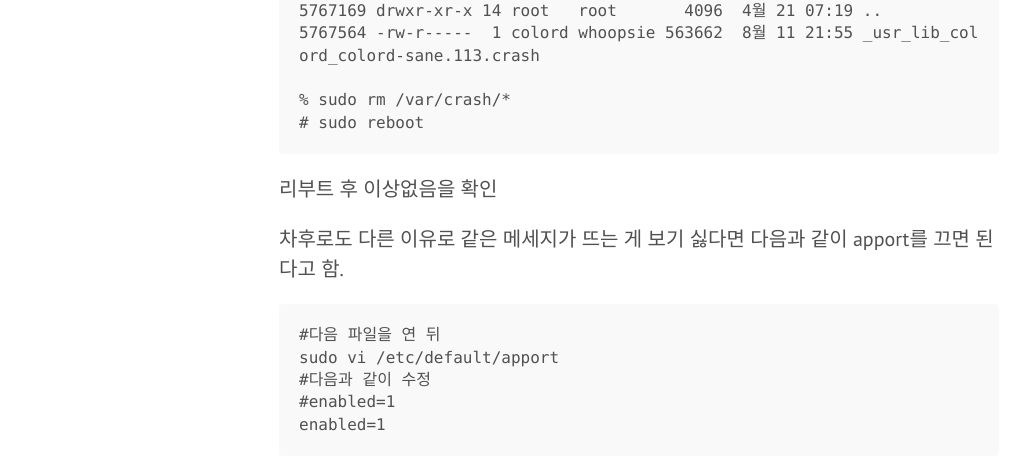
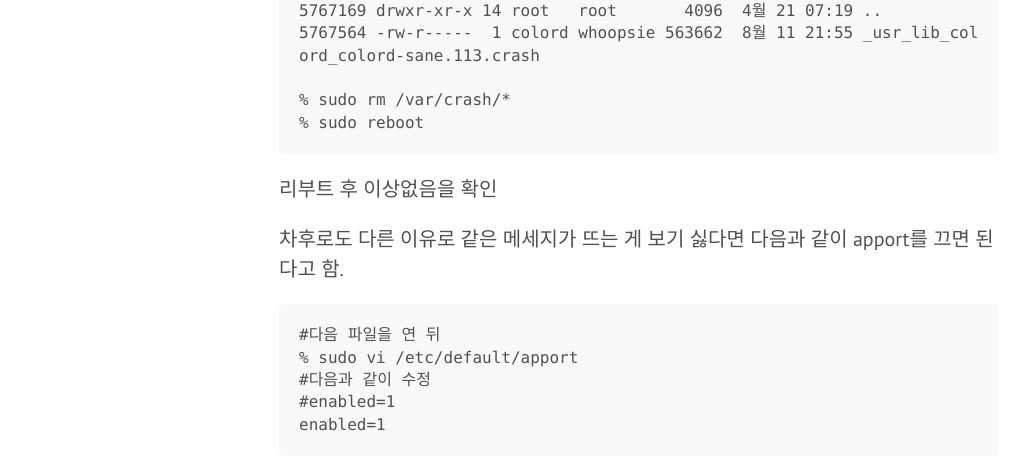
Before and after one commit to skaqud/skaqud.github.com, a Jekyll site: the page built from _posts/2016-08-13-Ubuntu-System-Program-problem.markdown, in a window 1280 px wide. Shown: the part 622-1078 px from the top of the page, without its empty margins (1-1031 px from the left). Built offline with Jekyll 4.4.1, drawn with Linux system fonts in a browser that asks for light colours; some of the changed text lies outside the part shown.

```diff
--- a/_posts/2016-08-13-Ubuntu-System-Program-problem.markdown
+++ b/_posts/2016-08-13-Ubuntu-System-Program-problem.markdown
@@ -22,14 +22,14 @@ tags:
     5767564 -rw-r-----  1 colord whoopsie 563662  8월 11 21:55 _usr_lib_colord_colord-sane.113.crash
 
     % sudo rm /var/crash/*
-    # sudo reboot
+    % sudo reboot
 
 리부트 후 이상없음을 확인
 
 차후로도 다른 이유로 같은 메세지가 뜨는 게 보기 싫다면 다음과 같이 apport를 끄면 된다고 함.
 
     #다음 파일을 연 뒤
-    sudo vi /etc/default/apport
+    % sudo vi /etc/default/apport
     #다음과 같이 수정
     #enabled=1
     enabled=1
```
